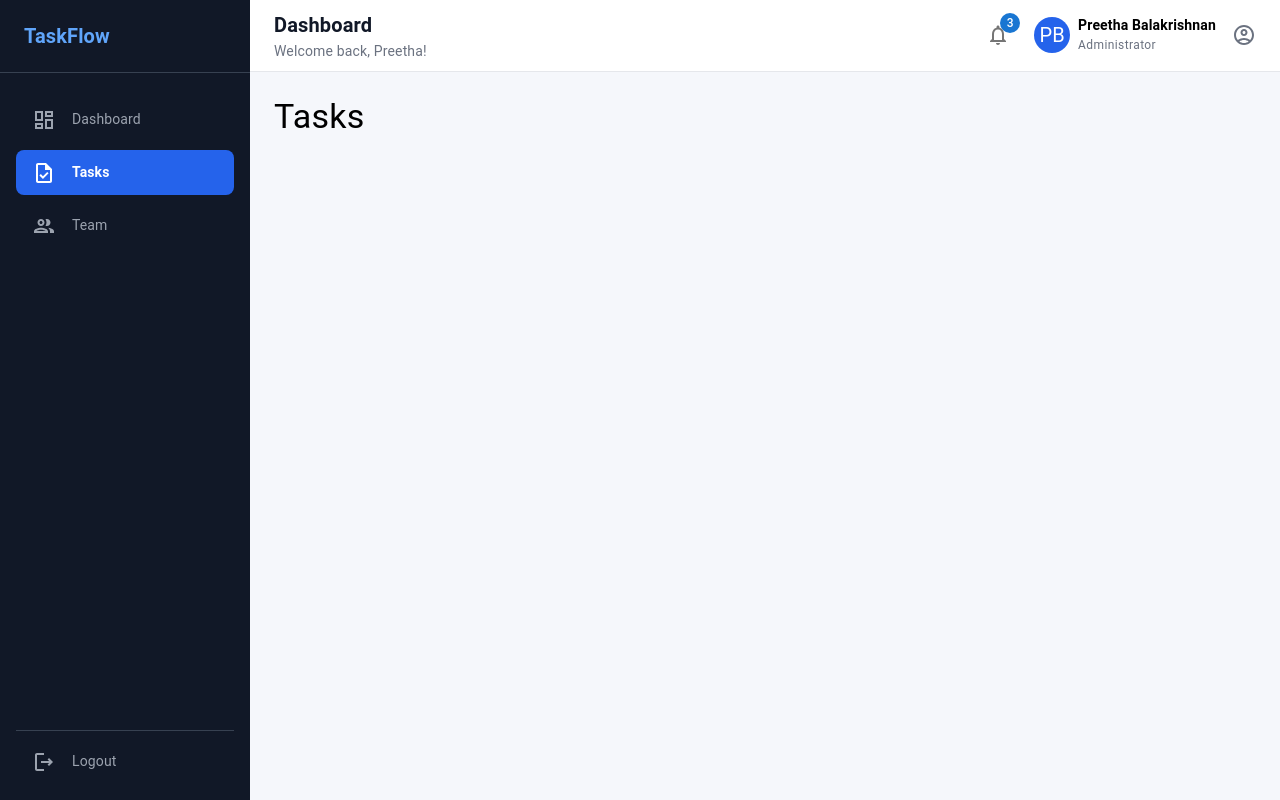
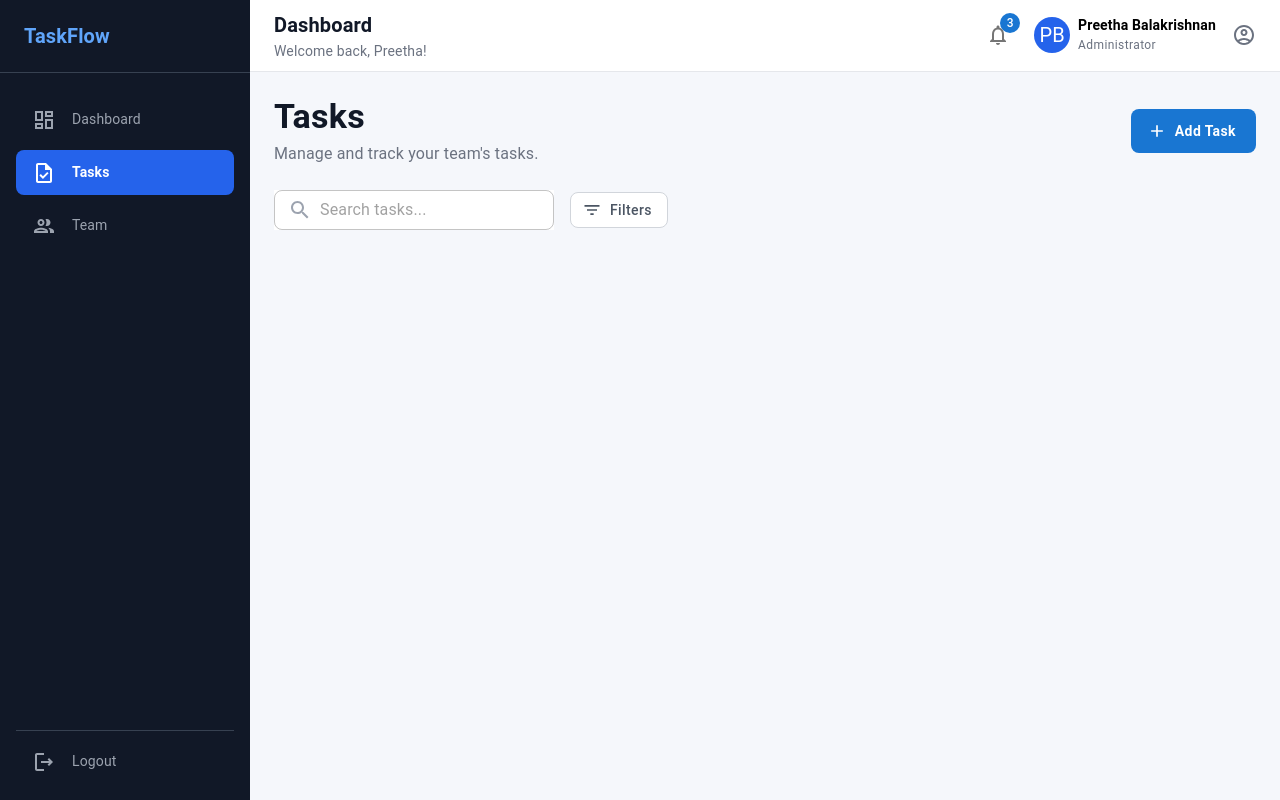
Before and after one commit to preetha-pb/task-team-management-dashboard, a React (Vite) app: page /tasks in a window 1280 px wide. Built offline with nearby package versions, Linux system fonts and the light colour scheme.

Commit message:
feat: add tasks page toolbar

```diff
--- a/src/pages/Tasks/Tasks.tsx
+++ b/src/pages/Tasks/Tasks.tsx
@@ -1,7 +1,117 @@
-import { Typography } from "@mui/material";
+import {
+  Add,
+  FilterList,
+  Search,
+} from "@mui/icons-material";
+import {
+  Box,
+  Button,
+  InputAdornment,
+  TextField,
+  Typography,
+} from "@mui/material";
 
 const Tasks = () => {
-  return <Typography variant="h4">Tasks</Typography>;
+  return (
+    <Box>
+      {/* Page Header */}
+      <Box
+        sx={{
+          display: "flex",
+          alignItems: "center",
+          justifyContent: "space-between",
+          mb: 3,
+        }}
+      >
+        <Box>
+          <Typography
+            variant="h4"
+            sx={{
+              fontWeight: 700,
+              color: "#111827",
+            }}
+          >
+            Tasks
+          </Typography>
+
+          <Typography
+            variant="body1"
+            sx={{
+              color: "#6b7280",
+              mt: 0.5,
+            }}
+          >
+            Manage and track your team's tasks.
+          </Typography>
+        </Box>
+
+        <Button
+          variant="contained"
+          startIcon={<Add />}
+          sx={{
+            textTransform: "none",
+            borderRadius: 2,
+            px: 2.5,
+            py: 1.2,
+            fontWeight: 600,
+            boxShadow: "none",
+          }}
+        >
+          Add Task
+        </Button>
+      </Box>
+
+      {/* Toolbar */}
+      <Box
+        sx={{
+          display: "flex",
+          alignItems: "center",
+          gap: 2,
+          mb: 2.5,
+          flexWrap: "wrap",
+        }}
+      >
+        <TextField
+          placeholder="Search tasks..."
+          size="small"
+          sx={{
+            minWidth: 280,
+            backgroundColor: "#ffffff",
+            "& .MuiOutlinedInput-root": {
+              borderRadius: 2,
+            },
+          }}
+          slotProps={{
+            input: {
+              startAdornment: (
+                <InputAdornment position="start">
+                  <Search
+                    sx={{
+                      color: "#9ca3af",
+                    }}
+                  />
+                </InputAdornment>
+              ),
+            },
+          }}
+        />
+
+        <Button
+          variant="outlined"
+          startIcon={<FilterList />}
+          sx={{
+            textTransform: "none",
+            borderRadius: 2,
+            color: "#4b5563",
+            borderColor: "#d1d5db",
+            backgroundColor: "#ffffff",
+          }}
+        >
+          Filters
+        </Button>
+      </Box>
+    </Box>
+  );
 };
 
 export default Tasks;
```
